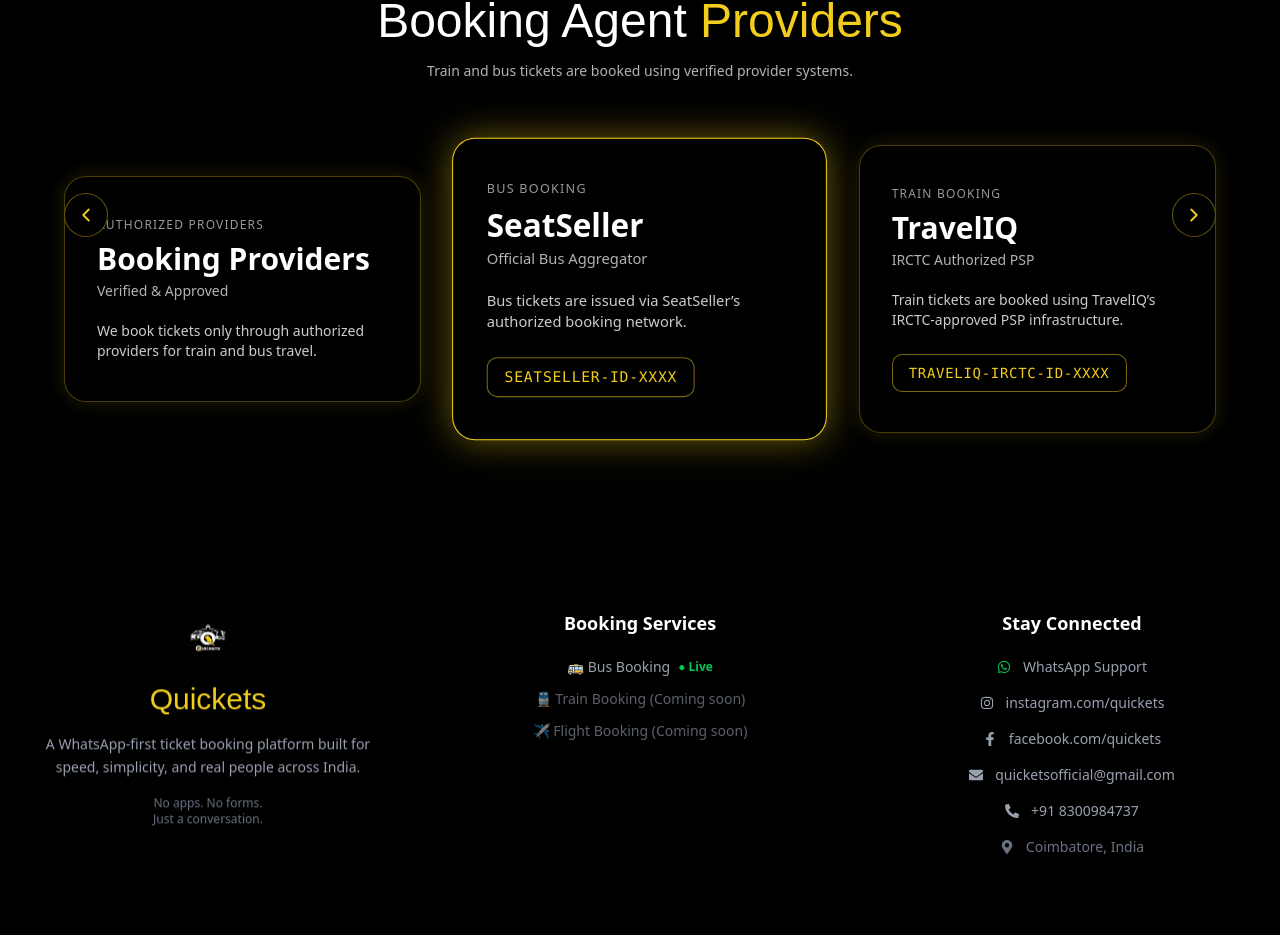
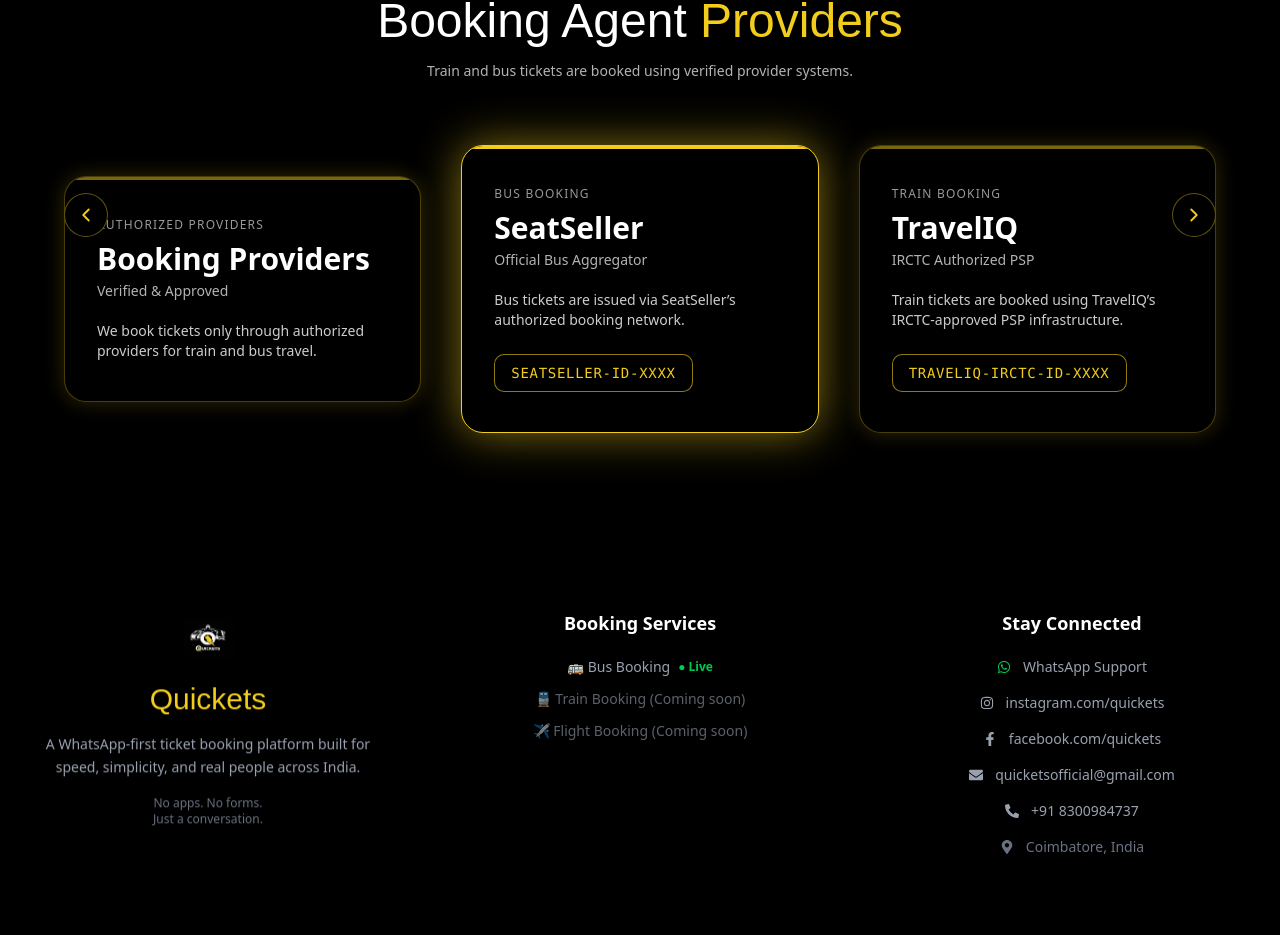
Before and after one commit to jonesofficial/Quickets.co.in, a React (Vite) app: page / in a window 1280 px wide. Shown: the part 3919-4854 px from the top of the page. Built offline with nearby package versions, Linux system fonts and the light colour scheme; a web font is replaced by a local one.

Commit message:
Added Agent verification Section

```diff
--- a/src/components/BookingAgentCarousel.jsx
+++ b/src/components/BookingAgentCarousel.jsx
@@ -78,6 +78,7 @@
                     border border-[#f2cd1c]/40
                     flex items-center justify-center
                     hover:border-[#f2cd1c] transition"
+                    aria-label="Previous"
                 >
                     <FiChevronLeft size={22} className="text-[#f2cd1c]" />
                 </button>
@@ -89,6 +90,7 @@
                     border border-[#f2cd1c]/40
                     flex items-center justify-center
                     hover:border-[#f2cd1c] transition"
+                    aria-label="Next"
                 >
                     <FiChevronRight size={22} className="text-[#f2cd1c]" />
                 </button>
@@ -97,21 +99,25 @@
         </section>
     );
 }
-
 function Slide({ data, center }) {
     return (
-        <div
-            className={`w-[320px] md:w-[360px]
-            transition-all duration-700 ease-in-out
-            ${center ? "scale-[1.05]" : "scale-100"}`}
-        >
+        <div className="w-[320px] md:w-[360px] transition-all duration-700 ease-in-out">
             <div
-                className={`bg-black rounded-3xl px-8 py-10 border
+                className={`relative bg-black rounded-3xl px-8 py-10 border overflow-hidden
                 ${center
-                    ? "border-[#f2cd1c] shadow-[0_0_35px_rgba(242,205,28,0.45)]"
-                    : "border-[#f2cd1c]/30 shadow-[0_0_18px_rgba(242,205,28,0.15)]"
+                    ? "border-[#f2cd1c] shadow-[0_0_45px_rgba(242,205,28,0.55)]"
+                    : "border-[#f2cd1c]/30 shadow-[0_0_20px_rgba(242,205,28,0.2)]"
                 }`}
             >
+                {/* Yellow accent strip */}
+                <div
+                    className={`absolute top-0 left-0 w-full h-[3px]
+                    ${center
+                        ? "bg-[#f2cd1c]"
+                        : "bg-[#f2cd1c]/50"
+                    }`}
+                />
+
                 <p className="text-xs uppercase tracking-widest text-white/60">
                     {data.tag}
                 </p>
@@ -131,7 +137,7 @@
                 {data.id && (
                     <div className="mt-6 font-mono text-sm tracking-wider
                         bg-black px-4 py-2 rounded-lg
-                        border border-[#f2cd1c]/50
+                        border border-[#f2cd1c]/60
                         text-[#f2cd1c] inline-block">
                         {data.id}
                     </div>
```
